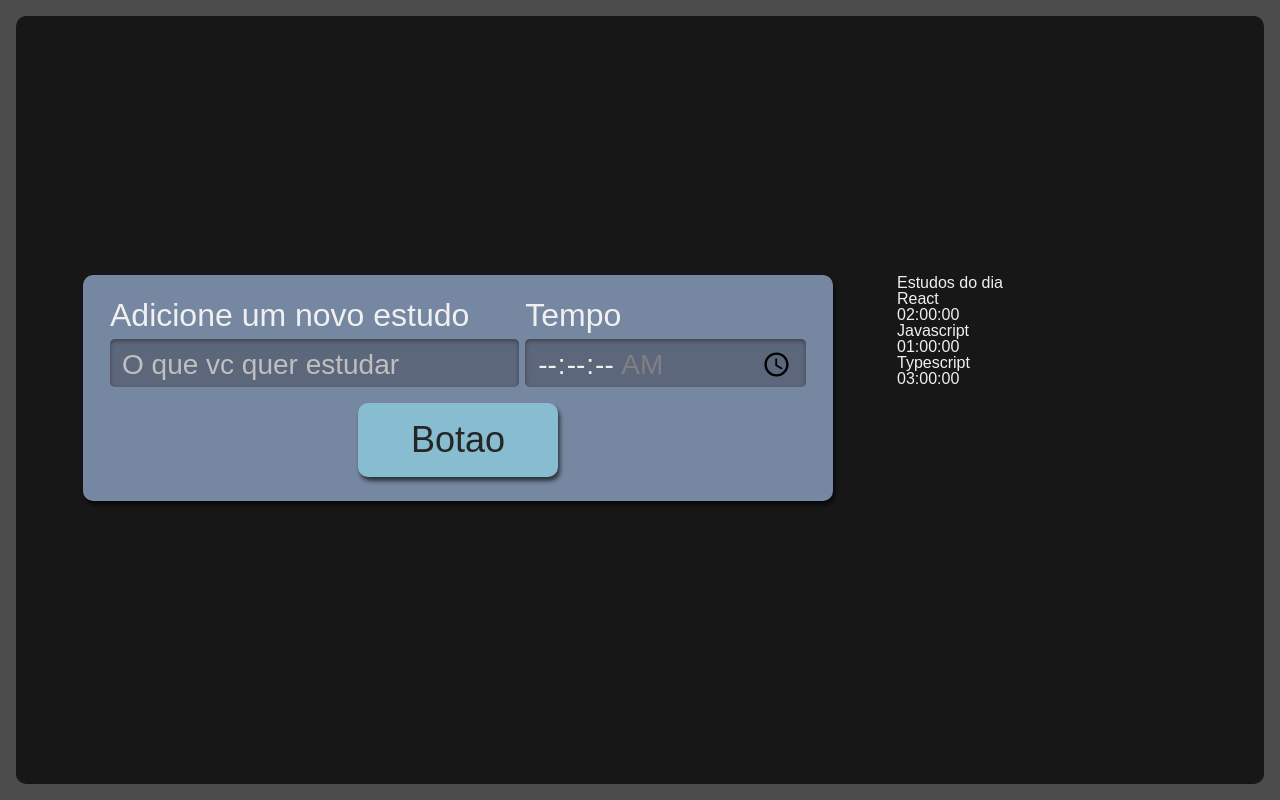
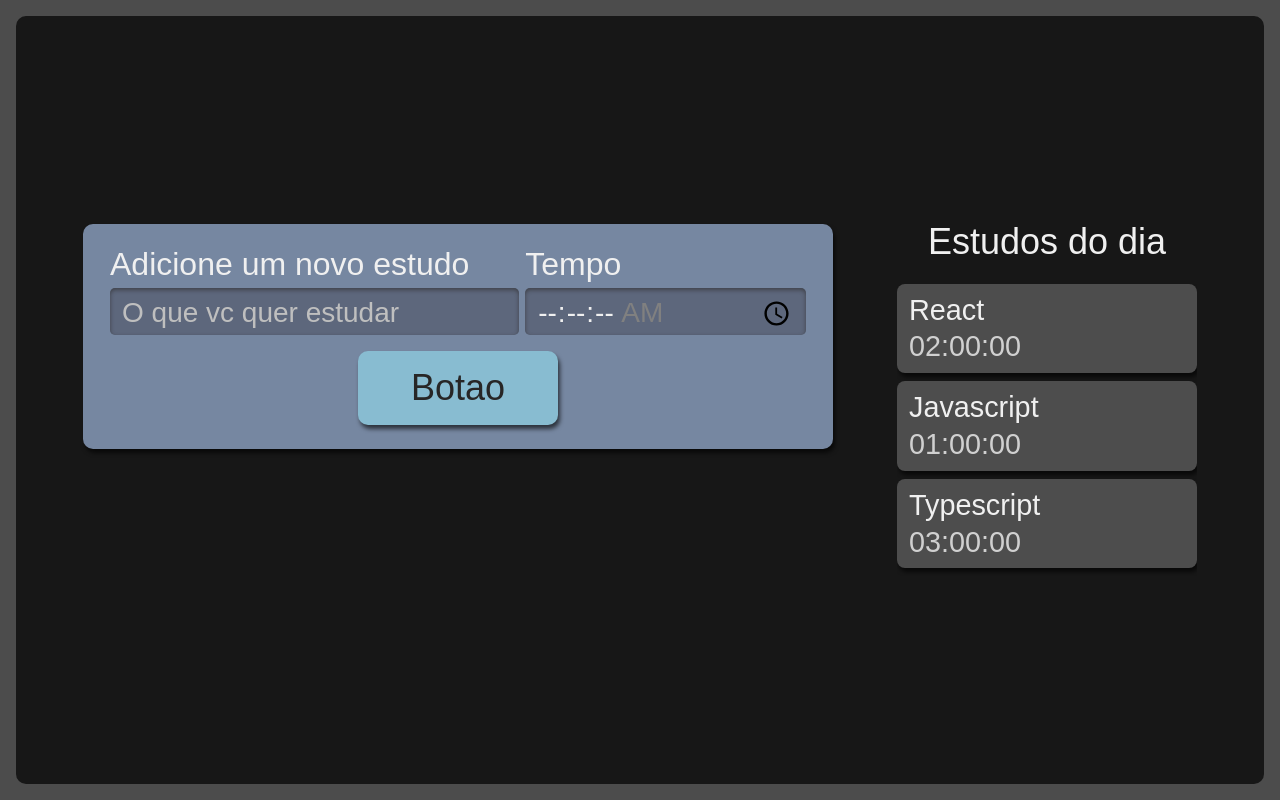
Before and after one commit to guimarans/alura-studies, a React (Create React App) app: page / in a window 1280 px wide. Built offline with nearby package versions, Linux system fonts and the light colour scheme.

Commit message:
style: Usando css module com scss

```diff
--- a/src/components/Botao/index.tsx
+++ b/src/components/Botao/index.tsx
@@ -1,10 +1,10 @@
 import React from 'react';
-import './style.scss';
+import style from './Botao.module.scss';
 
 class Botao extends React.Component {
     render() {
         return(
-            <button className='botao'> Botao </button>
+            <button className={style.botao}> Botao </button>
         )
     }
 }
--- a/src/components/Formulario/index.tsx
+++ b/src/components/Formulario/index.tsx
@@ -1,12 +1,12 @@
 import React from "react";
 import Botao from "../Botao";
-import './style.scss';
+import style from './Formulario.module.scss';
 
 class Formulario extends React.Component {
     render() {
         return(
-            <form className="novaTarefa">
-                <div className="inputContainer">
+            <form className={style.novaTarefa}>
+                <div className={style.inputContainer}>
                     <label htmlFor="tarefa"> Adicione um novo estudo </label>
                     <input
                         type="text"
@@ -16,7 +16,7 @@
                         required
                     />
                 </div>
-                <div className="inputContainer">
+                <div className={style.inputContainer}>
                     <label htmlFor="tempo"> Tempo </label>
                     <input
                         type="time"
--- a/src/components/Lista/index.tsx
+++ b/src/components/Lista/index.tsx
@@ -1,5 +1,4 @@
-import React from "react";
-
+import style from './Lista.module.scss';
 
 function Lista() {
     const tarefas = [
@@ -18,11 +17,11 @@
     ];
 
     return(
-        <aside className="listaTarefas">
+        <aside className={style.listaTarefas}>
             <h2> Estudos do dia </h2>
             <ul>
                 {tarefas.map((item, index) => (
-                    <li key={index} className="item">
+                    <li key={index} className={style.item}>
                         <h3> {item.tarefa} </h3>
                         <span>{item.tempo}</span>
                     </li>
--- a/src/pages/App.tsx
+++ b/src/pages/App.tsx
@@ -1,10 +1,10 @@
 import Formulario from '../components/Formulario';
 import Lista from '../components/Lista';
-import './style.scss';
+import style from './App.module.scss';
 
 function App() {
   return (
-    <div className="AppStyle">
+    <div className={style.AppStyle}>
       <Formulario />
       <Lista />
     </div>
--- a/tsconfig.json
+++ b/tsconfig.json
@@ -18,7 +18,8 @@
     "resolveJsonModule": true,
     "isolatedModules": true,
     "noEmit": true,
-    "jsx": "react-jsx"
+    "jsx": "react-jsx",
+    "plugins": [{ "name": "typescript-plugin-css-modules"}]
   },
   "include": [
     "src"
```
Also changed, not shown: src/components/Botao/Botao.module.scss (renamed from src/components/Botao/style.scss), src/components/Formulario/Formulario.module.scss (renamed from src/components/Formulario/style.scss), src/components/Lista/Lista.module.scss (renamed from src/components/Lista/style.scss), src/pages/App.module.scss (renamed from src/pages/style.scss).
